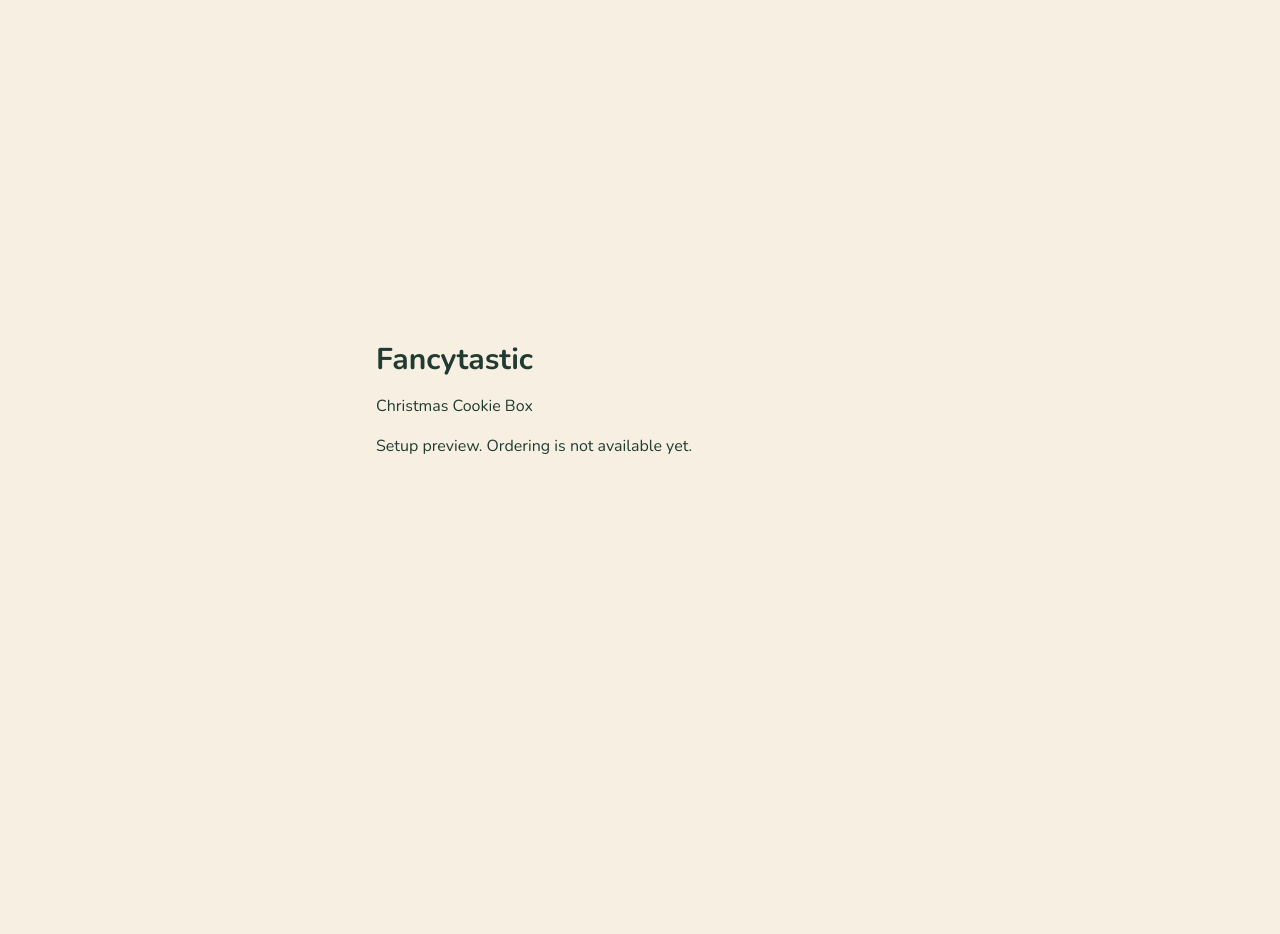
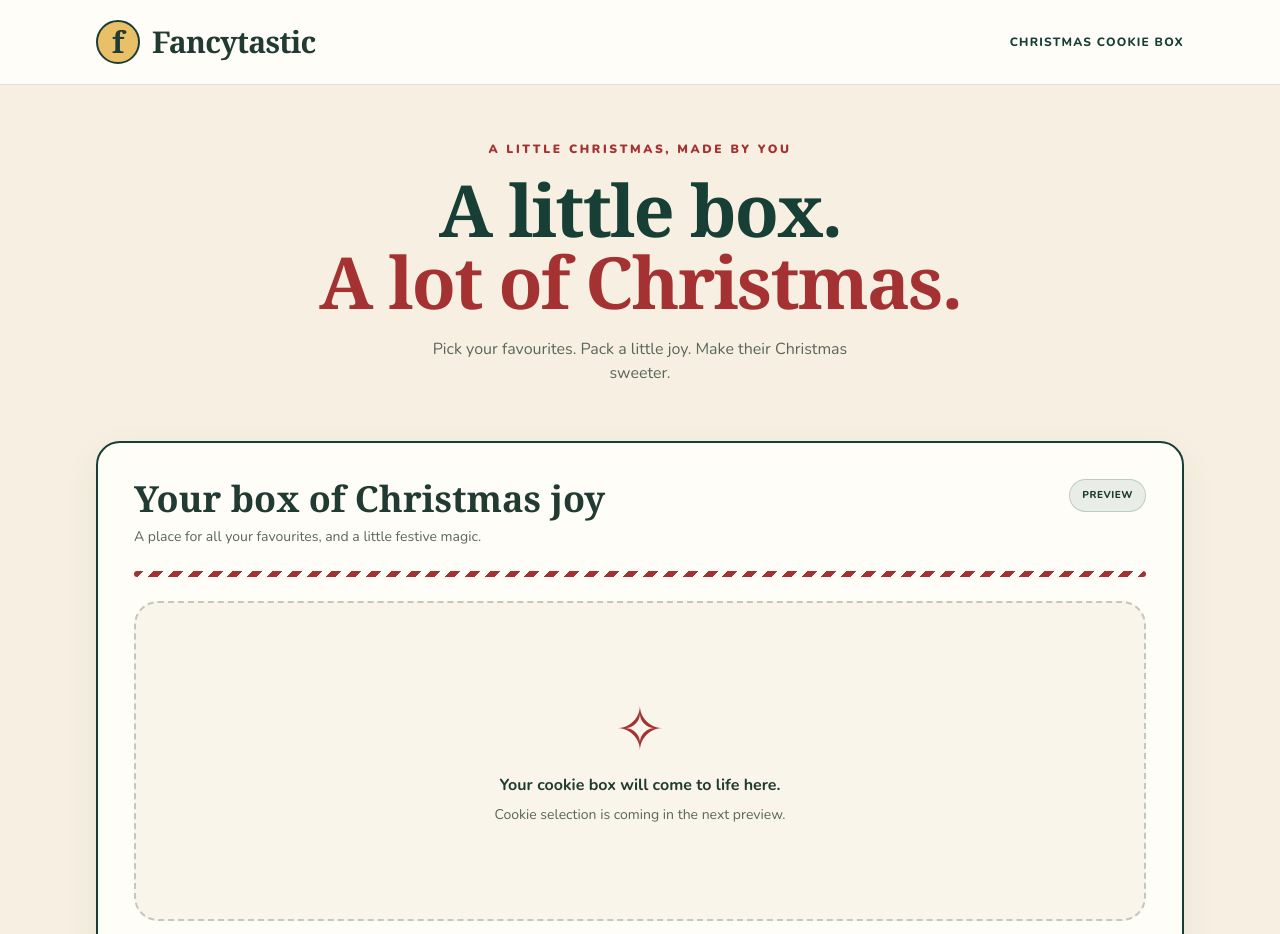
Before and after one commit to MalshaPramodi/fancyWeb, a React (Vite) app: page / in a window 1280 px wide. Shown: the top 934 px of the page. Before the commit the page ends 800 px from the top, so only its background shows below. Built offline with nearby package versions, Linux system fonts and the light colour scheme; a web font is replaced by a local one.

Commit message:
feat(layout): add header, footer and page shell

```diff
--- a/src/App.tsx
+++ b/src/App.tsx
@@ -1,10 +1,69 @@
+import { PageShell } from './components/PageShell'
+import { brand } from './config/brand'
+
 function App() {
   return (
-    <main className="mx-auto flex min-h-svh max-w-xl flex-col justify-center gap-4 px-6 py-12">
-      <h1 className="text-3xl font-bold">Fancytastic</h1>
-      <p>Christmas Cookie Box</p>
-      <p>Setup preview. Ordering is not available yet.</p>
-    </main>
+    <PageShell>
+      <section
+        className="relative py-10 text-center sm:py-14"
+        aria-labelledby="hero-title"
+      >
+        <p className="text-[10px] font-black uppercase tracking-[0.22em] text-holly sm:text-xs">
+          {brand.seasonLabel}
+        </p>
+        <h1
+          id="hero-title"
+          className="mt-4 font-display text-5xl font-bold leading-[1.05] tracking-tight text-pine sm:text-7xl"
+        >
+          {brand.headline}
+          <br />
+          <span className="text-holly">{brand.headlineAccent}</span>
+        </h1>
+        <p className="mx-auto mt-5 max-w-md text-sm leading-relaxed text-muted sm:text-base">
+          {brand.introduction}
+        </p>
+      </section>
+      <section
+        className="rounded-card border-2 border-pine bg-snow p-5 shadow-card sm:p-9"
+        aria-labelledby="builder-title"
+      >
+        <div className="flex flex-wrap items-start justify-between gap-4">
+          <div>
+            <h2
+              id="builder-title"
+              className="font-display text-3xl font-bold sm:text-4xl"
+            >
+              {brand.builderTitle}
+            </h2>
+            <p className="mt-2 max-w-md text-sm text-muted">
+              {brand.builderDescription}
+            </p>
+          </div>
+          <span className="rounded-full border border-pine/20 bg-pine-soft px-3 py-2 text-[10px] font-extrabold uppercase tracking-wider">
+            Preview
+          </span>
+        </div>
+        <div
+          className="candy-divider my-6 h-1.5 rounded-full"
+          aria-hidden="true"
+        />
+        <div className="flex min-h-64 flex-col items-center justify-center rounded-card border-2 border-dashed border-pine/25 bg-cream/60 p-6 text-center sm:min-h-80">
+          <span
+            className="mb-4 font-display text-6xl text-holly"
+            aria-hidden="true"
+          >
+            ✧
+          </span>
+          <p className="font-bold">{brand.builderPlaceholder}</p>
+          <p className="mt-2 max-w-xs text-sm text-muted">
+            {brand.builderNote}
+          </p>
+        </div>
+      </section>
+      <p className="mt-5 text-center text-xs text-muted">
+        {brand.previewLabel}
+      </p>
+    </PageShell>
   )
 }
 
--- /dev/null
+++ b/src/components/Footer.tsx
@@ -0,0 +1,15 @@
+import { brand } from '../config/brand'
+
+export function Footer() {
+  return (
+    <footer className="mt-12 border-t border-pine/15 px-5 py-8 text-center text-sm text-muted">
+      <p className="font-display text-2xl font-bold text-pine">
+        {brand.footerMessage}
+      </p>
+      <p className="mt-2">
+        {brand.name} · {brand.location}
+      </p>
+      <p className="mt-2 text-xs">{brand.contactPlaceholder}</p>
+    </footer>
+  )
+}
--- /dev/null
+++ b/src/components/Header.tsx
@@ -0,0 +1,28 @@
+import { brand } from '../config/brand'
+
+export function Header() {
+  return (
+    <header className="border-b border-pine/15 bg-snow">
+      <div className="mx-auto flex max-w-6xl items-center justify-between gap-3 px-5 py-5 sm:px-8">
+        <a
+          href="#main"
+          className="flex items-center gap-3"
+          aria-label={`${brand.name} home`}
+        >
+          <span
+            aria-hidden="true"
+            className="flex size-11 items-center justify-center rounded-full border-2 border-pine bg-gold font-display text-3xl font-bold"
+          >
+            f
+          </span>
+          <span className="font-display text-3xl font-bold tracking-tight">
+            {brand.name}
+          </span>
+        </a>
+        <span className="max-w-28 text-right text-xs font-extrabold uppercase tracking-widest text-pine sm:max-w-none">
+          {brand.title}
+        </span>
+      </div>
+    </header>
+  )
+}
--- /dev/null
+++ b/src/components/PageShell.tsx
@@ -0,0 +1,21 @@
+import type { ReactNode } from 'react'
+import { Header } from './Header'
+import { Footer } from './Footer'
+
+export function PageShell({ children }: { children: ReactNode }) {
+  return (
+    <div className="min-h-svh">
+      <a
+        href="#main"
+        className="sr-only z-50 rounded-button bg-snow p-3 font-bold focus:not-sr-only focus:fixed focus:left-4 focus:top-4"
+      >
+        Skip to content
+      </a>
+      <Header />
+      <main id="main" tabIndex={-1} className="mx-auto max-w-6xl px-5 sm:px-8">
+        {children}
+      </main>
+      <Footer />
+    </div>
+  )
+}
--- /dev/null
+++ b/src/config/brand.ts
@@ -0,0 +1,19 @@
+export const brand = {
+  name: 'Fancytastic',
+  title: 'Christmas Cookie Box',
+  seasonLabel: 'A little Christmas, made by you',
+  headline: 'A little box.',
+  headlineAccent: 'A lot of Christmas.',
+  introduction:
+    'Pick your favourites. Pack a little joy. Make their Christmas sweeter.',
+  builderTitle: 'Your box of Christmas joy',
+  builderDescription:
+    'A place for all your favourites, and a little festive magic.',
+  previewLabel: 'Design preview · ordering is not available yet',
+  builderPlaceholder: 'Your cookie box will come to life here.',
+  builderNote: 'Cookie selection is coming in the next preview.',
+  footerMessage: 'A little joy in every box.',
+  location: 'Sri Lanka',
+  contactPlaceholder: 'WhatsApp number · PLACEHOLDER',
+  whatsappNumber: null as string | null,
+}
--- a/src/index.css
+++ b/src/index.css
@@ -1,6 +1,14 @@
 @tailwind base;
 @tailwind components;
 @tailwind utilities;
+
+.candy-divider {
+  background: repeating-linear-gradient(
+    135deg,
+    #a53232 0 7px,
+    #fffdf7 7px 14px
+  );
+}
 
 :root {
   font-family: Nunito, system-ui, sans-serif;
```
Also changed, not shown: 1 other file (tests, documents, lock files or other folders).
